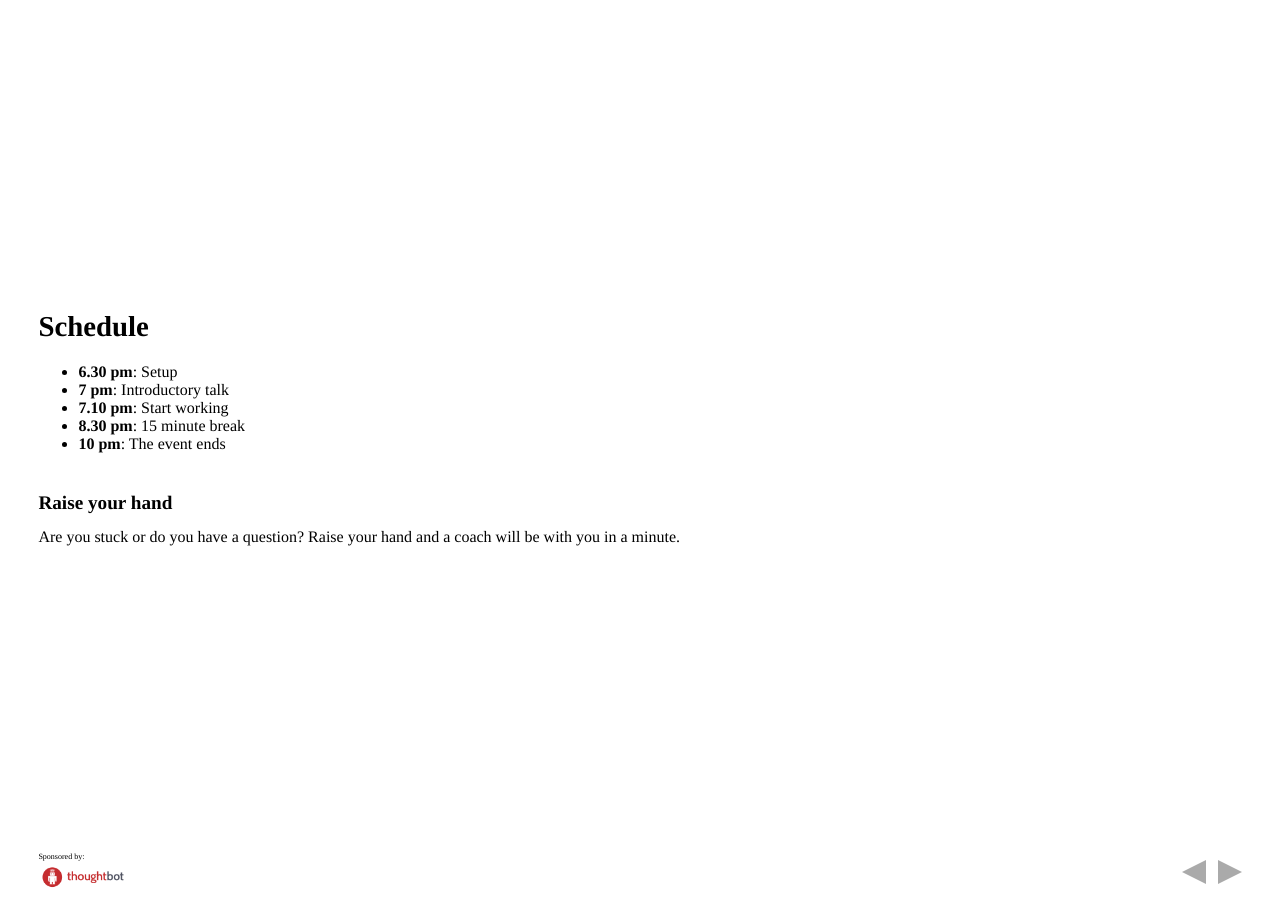
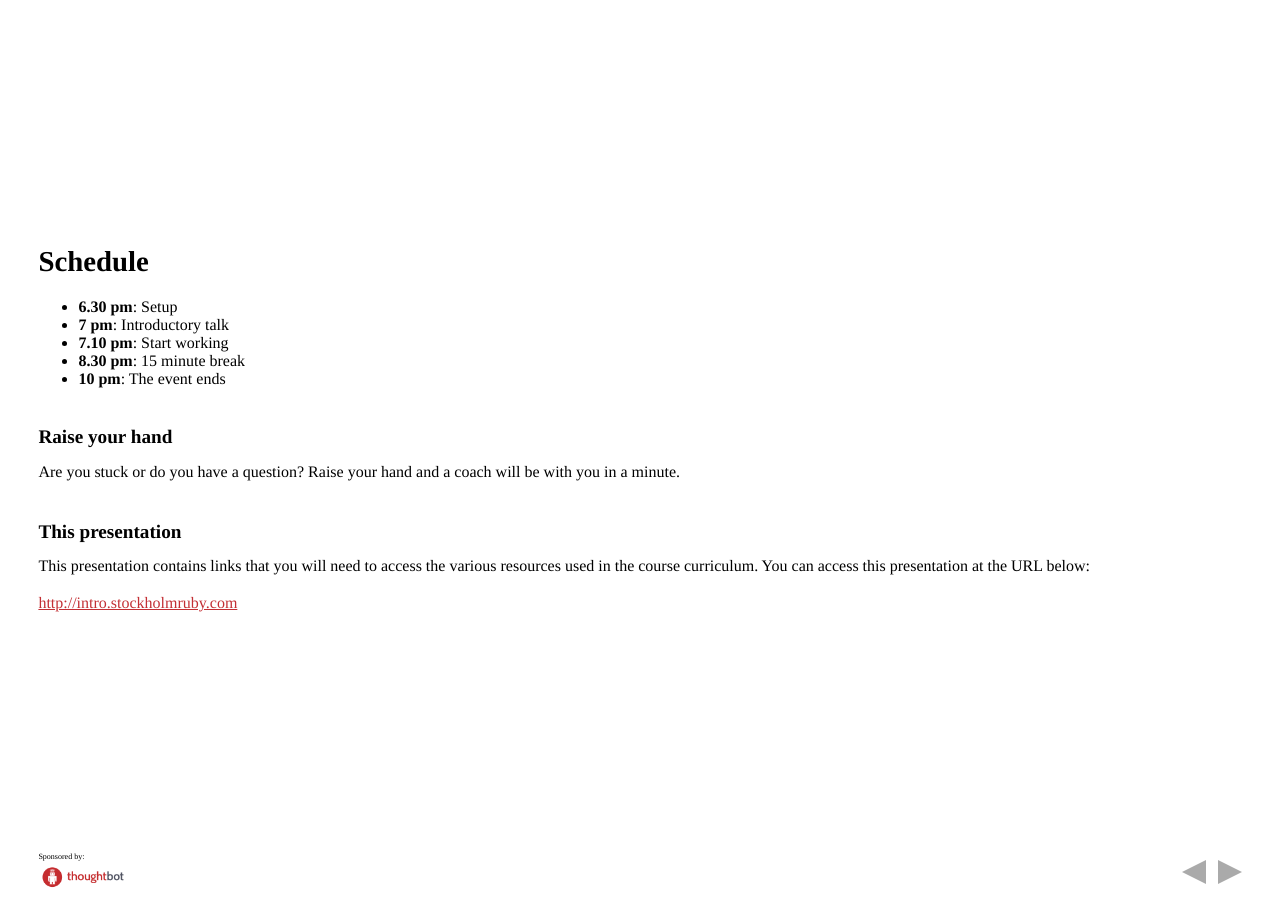
Before and after one commit to sthlmrb/rails-intro-course-presentation, a Jekyll site: the page built from schedule.md, in a window 1280 px wide. Built offline with Jekyll 4.4.1, drawn with Linux system fonts in a browser that asks for light colours; nearby versions of some CDN libraries; some web fonts are replaced.

Commit message:
Add a presentation link on the Schedule slide.
Since this is going to be displayed on the projector after the introductory
talk and during the rest of the course it might be helpful to people who are
late.

```diff
--- a/schedule.md
+++ b/schedule.md
@@ -16,3 +16,12 @@ Raise your hand
 
 Are you stuck or do you have a question? Raise your hand and a coach will be
 with you in a minute.
+
+This presentation
+-----------------
+
+This presentation contains links that you will need to access the various
+resources used in the course curriculum. You can access this presentation at
+the URL below:
+
+<http://intro.stockholmruby.com>
```
